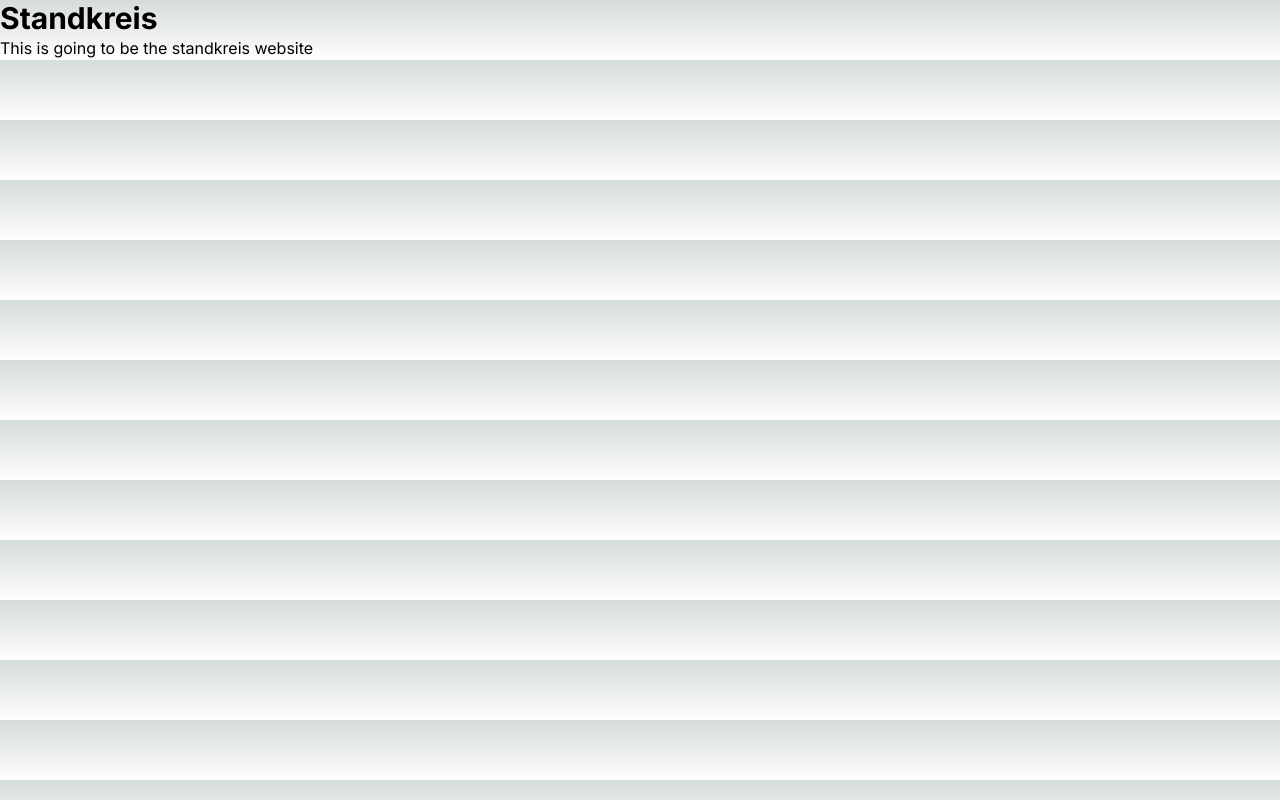
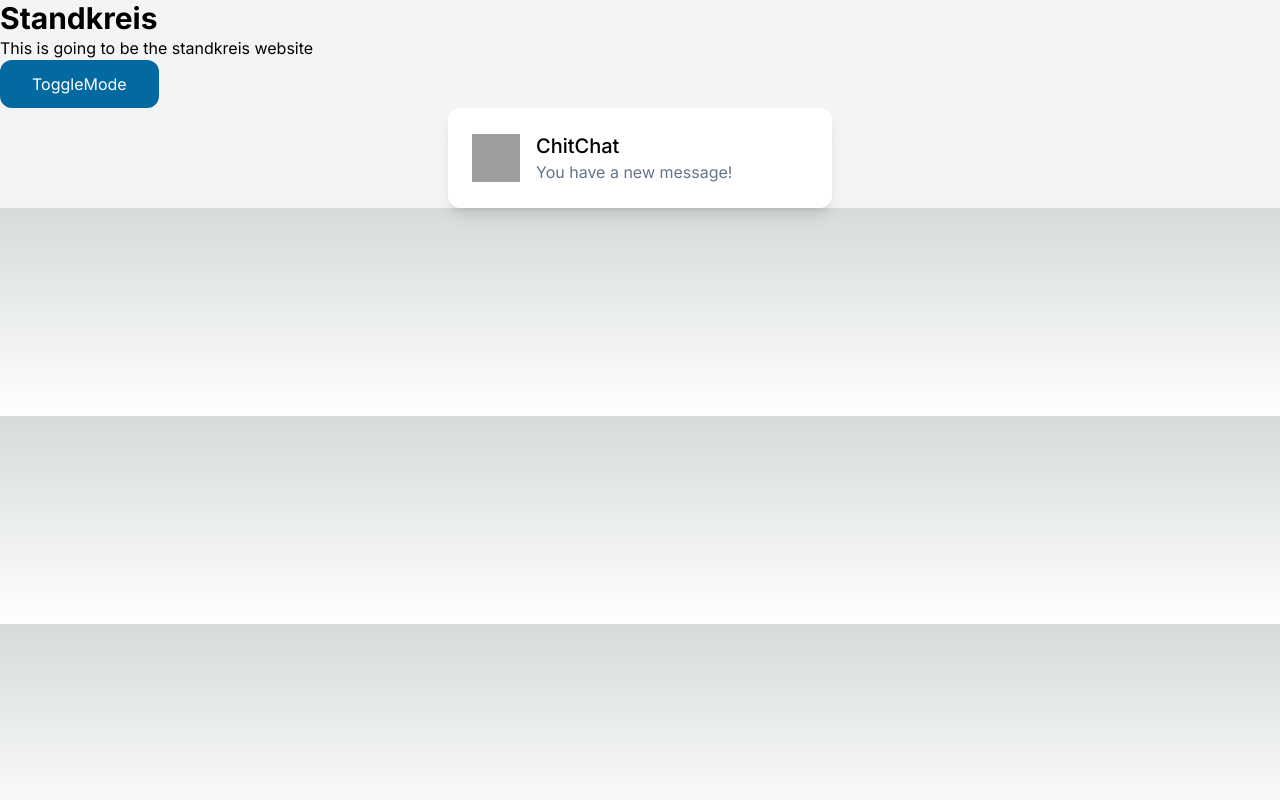
Before and after one commit to Standkreis/App, a Next.js app in the folder apps/app/: page / in a window 1280 px wide. Built offline with nearby package versions, Linux system fonts and the light colour scheme; grey boxes are pictures that could not be loaded.

Commit message:
adds example home

```diff
--- a/apps/app/src/app/(userland)/(home)/page.tsx
+++ b/apps/app/src/app/(userland)/(home)/page.tsx
@@ -1,9 +1,35 @@
+import ToggleMode from '@/components/ToggleMode'
+import Image from 'next/image'
+
 export default function Home() {
   return (
-    <div>
-      <h1 className="text-3xl font-bold">Standkreis</h1>
+    <div className="bg-gray-100 dark:bg-gray-900">
+      <h1 className="text-3xl font-bold text-black dark:text-white">
+        Standkreis
+      </h1>
+      <p className="text-black dark:text-white">
+        This is going to be the standkreis website
+      </p>
 
-      <p>This is going to be the standkreis website</p>
+      <ToggleMode />
+
+      <div className="mx-auto flex max-w-sm items-center space-x-4 rounded-xl bg-white p-6 shadow-lg dark:bg-gray-950">
+        <div className="shrink-0">
+          <Image
+            className="h-12 w-12"
+            src="/img/logo.svg"
+            alt="ChitChat Logo"
+            width={60}
+            height={60}
+          />
+        </div>
+        <div>
+          <div className="text-xl font-medium text-black dark:text-white">
+            ChitChat
+          </div>
+          <p className="text-slate-500">You have a new message!</p>
+        </div>
+      </div>
     </div>
   )
 }
```
